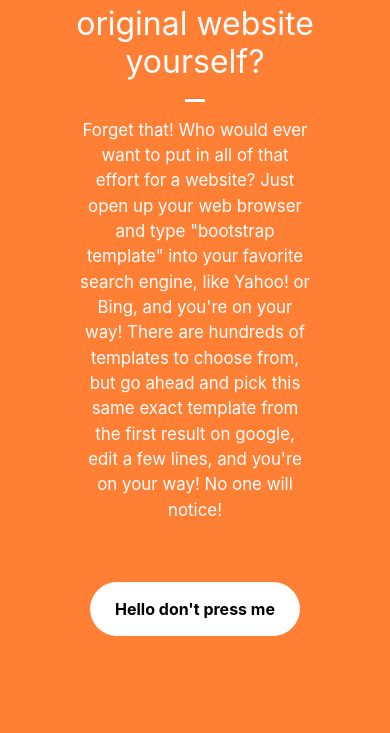
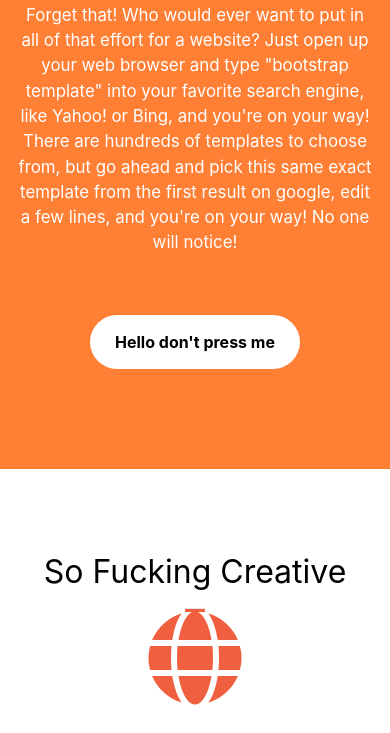
Before and after one commit to toomanychung/toomanychung.github.io, a plain HTML site: page index.html in a window 390 px wide. Shown: the part 830-1563 px from the top of the page. Drawn offline with nearby package versions, Linux system fonts and the light colour scheme.

Commit message:
change moblie width

```diff
--- a/style.css
+++ b/style.css
@@ -72,6 +72,12 @@
     }
     .navbar-brand {
         font-size: 15px;
+    }
+    p {
+        width: auto !important;
+    }
+    h2 {
+        width: auto !important;
     }
 }
 
```
